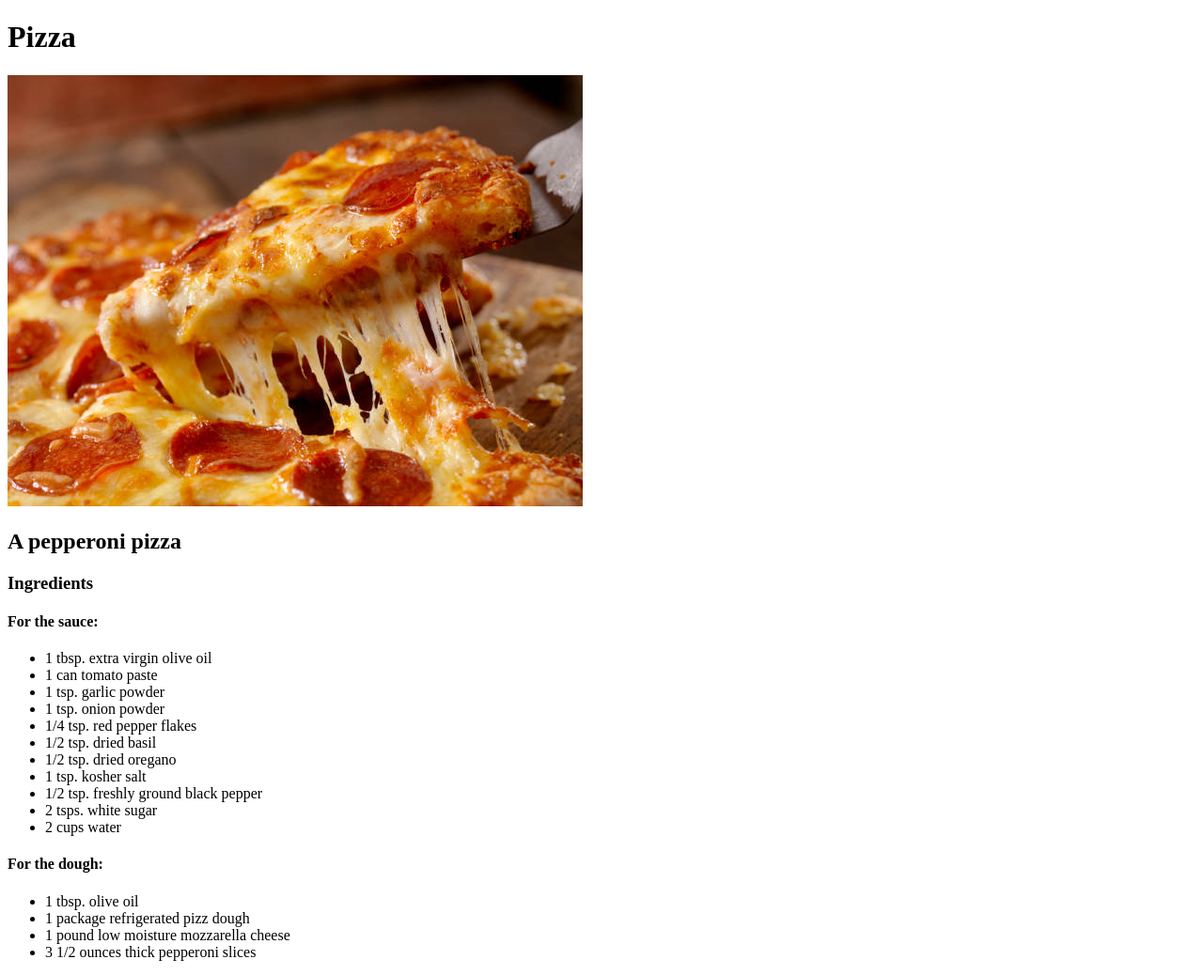
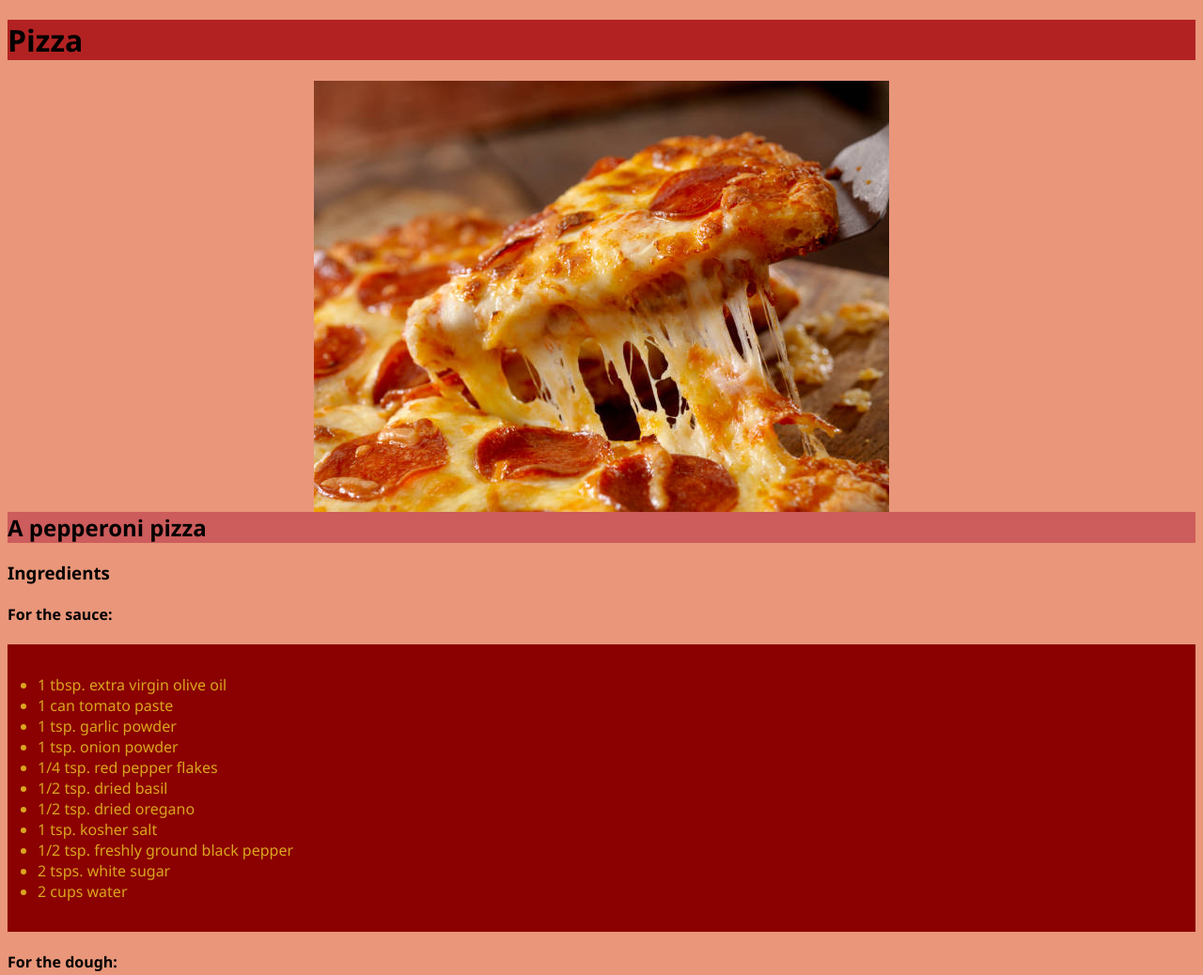
Before and after one commit to mu7ammad1951/odin-recipes, a plain HTML site: page recipes/pizza.html in a window 1280 px wide. Shown: the top 1038 px of the page at 94% size. Drawn offline with Linux system fonts and the light colour scheme.

Commit message:
add styles.css

```diff
--- a/recipes/pizza.html
+++ b/recipes/pizza.html
@@ -3,6 +3,7 @@
     <head>
         <meta charset="utf-8">
         <title>Pizza</title>
+        <link rel="stylesheet" href="../styles.css">
     </head>
     <body>
         <h1>Pizza</h1>
--- /dev/null
+++ b/styles.css
@@ -0,0 +1,24 @@
+body {
+    font-family:'Segoe UI', Tahoma, Geneva, Verdana, sans-serif;
+    background-color:darksalmon;
+}
+
+ul, ol {
+    background-color: darkred;
+    padding: 2rem;
+}
+
+a, li {
+    color: goldenrod;
+}
+
+h1 {
+    background-color:firebrick;
+    font-weight: 800;
+}
+
+h2, img {
+    display: block;
+    margin: 0 auto;
+    background-color: indianred;
+}
```
Also changed, not shown: index.html (+1 -0 lines), recipes/butterchicken.html (+1 -0 lines), recipes/lasagna.html (+1 -0 lines).
